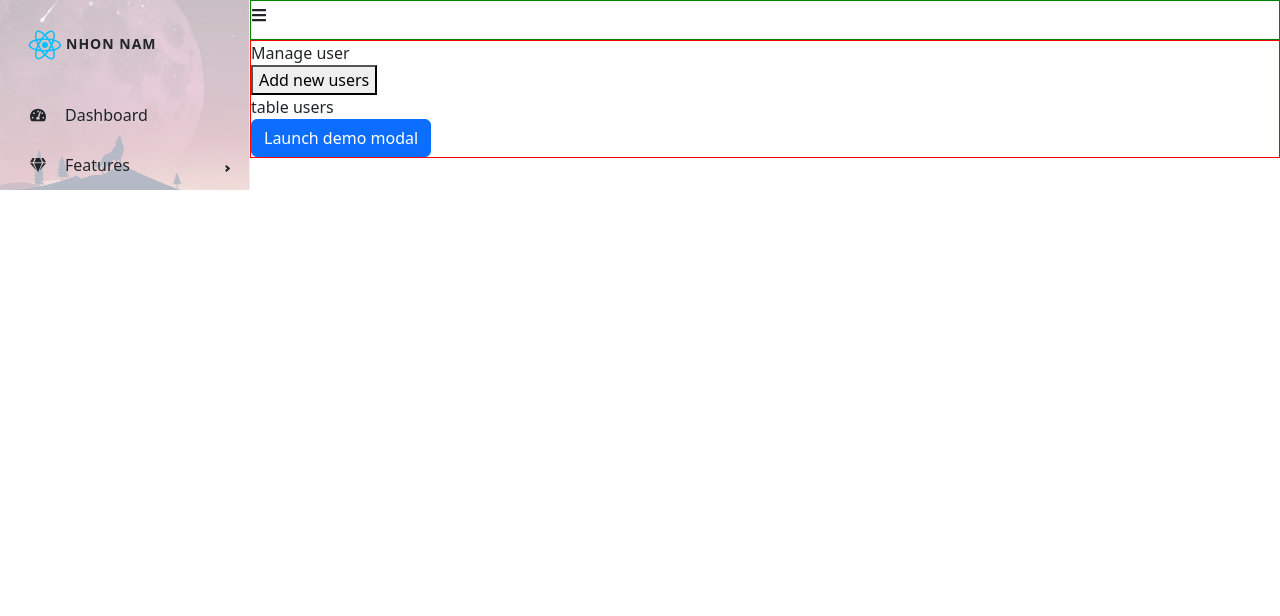
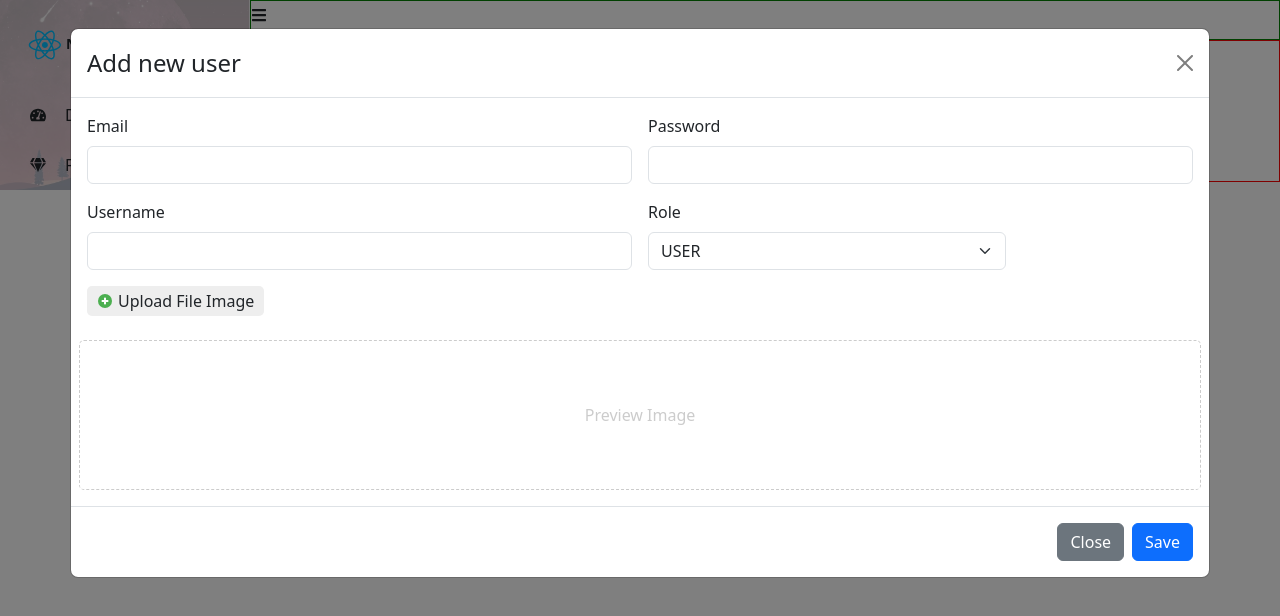
Before and after one commit to nhonnam/react-mock-app, a React (Create React App) app: page /admins/manage-users in a window 1280 px wide. Both pictures are taken after a click on the button "Add new users". Shown: the top 616 px of the page. Built offline with nearby package versions, Linux system fonts and the light colour scheme.

Commit message:
API services customize axios

```diff
--- a/src/components/Admin/Admin.js
+++ b/src/components/Admin/Admin.js
@@ -4,6 +4,8 @@ import "./Admin.scss";
 import { useState } from "react";
 import { FaBars } from "react-icons/fa";
 import { Outlet } from "react-router-dom";
+import { ToastContainer, toast } from "react-toastify";
+import "react-toastify/dist/ReactToastify.css";
 
 const Admin = (props) => {
   const [collapsed, setCollapsed] = useState(false);
@@ -26,6 +28,18 @@ const Admin = (props) => {
           <Outlet />
         </div>
       </div>
+      <ToastContainer
+        position="top-right"
+        autoClose={5000}
+        hideProgressBar={false}
+        newestOnTop={false}
+        closeOnClick
+        rtl={false}
+        pauseOnFocusLoss
+        draggable
+        pauseOnHover
+        theme="light"
+      />
     </div>
   );
 };
--- a/src/components/Admin/Content/ManageUser.js
+++ b/src/components/Admin/Content/ManageUser.js
@@ -1,16 +1,27 @@
 import ModalCreateUser from "./ModalCreateUser";
 import "./ManageUser.scss";
+import { FcPlus } from "react-icons/fc";
+import { useState } from "react";
 
 const ManageUser = (props) => {
+  const [showModalCreateUser, setShowModalCreateUser] = useState(false);
   return (
     <div className="manage-users-container">
       <div className="title">Manage user</div>
       <div className="users-content">
-        <div>
-          <button>Add new users</button>
+        <div className="btn-add-new">
+          <button
+            className="btn btn-primary"
+            onClick={() => setShowModalCreateUser(true)}
+          >
+            <FcPlus /> Add new users
+          </button>
         </div>
-        <div>table users</div>
-        <ModalCreateUser />
+        <div className="table-users-container">table users</div>
+        <ModalCreateUser
+          show={showModalCreateUser}
+          setShow={setShowModalCreateUser}
+        />
       </div>
     </div>
   );
--- a/src/components/Admin/Content/ManageUser.scss
+++ b/src/components/Admin/Content/ManageUser.scss
@@ -1,6 +1,20 @@
 .manage-users-container {
+    padding: 10px;
+
     .users-content {
+        .btn-add-new {
+            margin: 15px 0;
+            button {
+                border: none;
+                border-radius: 3px;
+            }
 
+        }
+    }
+
+    .title {
+        font-weight: 600;
+        font-size: 20px;
     }
 }
 
--- a/src/components/Admin/Content/ModalCreateUser.js
+++ b/src/components/Admin/Content/ModalCreateUser.js
@@ -2,12 +2,20 @@ import React, { useState } from "react";
 import Button from "react-bootstrap/Button";
 import Modal from "react-bootstrap/Modal";
 import { FcPlus } from "react-icons/fc";
+import { toast } from "react-toastify";
+import { postCreateNewUser } from "../../../services/apiService";
 
-const ModalCreateUser = () => {
-  const [show, setShow] = useState(false);
-
-  const handleClose = () => setShow(false);
-  const handleShow = () => setShow(true);
+const ModalCreateUser = (props) => {
+  const { show, setShow } = props;
+  const handleClose = () => {
+    setShow(false);
+    setEmail("");
+    setPassword("");
+    setUsername("");
+    setRole("USER");
+    setEmail("");
+    setPreviewImage("");
+  };
 
   const [email, setEmail] = useState("");
   const [password, setPassword] = useState("");
@@ -25,12 +33,46 @@ const ModalCreateUser = () => {
     }
   };
 
+  const validateEmail = (email) => {
+    return String(email)
+      .toLowerCase()
+      .match(
+        /^(([^<>()[\]\\.,;:\s@"]+(\.[^<>()[\]\\.,;:\s@"]+)*)|(".+"))@((\[[0-9]{1,3}\.[0-9]{1,3}\.[0-9]{1,3}\.[0-9]{1,3}\])|(([a-zA-Z\-0-9]+\.)+[a-zA-Z]{2,}))$/
+      );
+  };
+
+  const handleSubmitCreateUser = async () => {
+    const isValidEmail = validateEmail(email);
+    if (!isValidEmail) {
+      toast.error("Invalid email.");
+      return;
+    }
+
+    if (!password) {
+      toast.error("Invalid password.");
+      return;
+    }
+
+    let data = await postCreateNewUser(email, password, username, role, image);
+
+    if (data) {
+      toast.success("Create user successfully");
+      handleClose();
+    } else {
+      toast.error("Create user failed");
+    }
+
+    // if (data && data.EC === 0) {
+    //   toast.success(data.EM);
+    //   handleClose();
+    // }
+    // if (data && data.EC !== 0) {
+    //   toast.error(data.EM);
+    // }
+  };
+
   return (
     <>
-      <Button variant="primary" onClick={handleShow}>
-        Launch demo modal
-      </Button>
-
       <Modal
         show={show}
         onHide={handleClose}
@@ -106,7 +148,7 @@ const ModalCreateUser = () => {
           <Button variant="secondary" onClick={handleClose}>
             Close
           </Button>
-          <Button variant="primary" onClick={handleClose}>
+          <Button variant="primary" onClick={() => handleSubmitCreateUser()}>
             Save
           </Button>
         </Modal.Footer>
--- /dev/null
+++ b/src/services/apiService.js
@@ -0,0 +1,13 @@
+import axios from "../utils/axiosCustomize";
+
+const postCreateNewUser = (email, password, username, role, image) => {
+  const data = new URLSearchParams();
+  data.append("email", email);
+  data.append("password", password);
+  data.append("username", username);
+  data.append("role", role);
+  data.append("userImage", image);
+  return axios.post("react-mock-app/participants", data);
+};
+
+export { postCreateNewUser };
--- /dev/null
+++ b/src/utils/axiosCustomize.js
@@ -0,0 +1,35 @@
+import axios from "axios";
+
+const instance = axios.create({
+  baseURL: "https://6374bc8748dfab73a4e74ad5.mockapi.io/",
+});
+
+// Add a request interceptor
+instance.interceptors.request.use(
+  function (config) {
+    // Do something before request is sent
+    return config;
+  },
+  function (error) {
+    // Do something with request error
+    return Promise.reject(error);
+  }
+);
+
+// Add a response interceptor
+instance.interceptors.response.use(
+  function (response) {
+    // Any status code that lie within the range of 2xx cause this function to trigger
+    // Do something with response data
+    return response && response.data ? response.data : response;
+  },
+  function (error) {
+    // Any status codes that falls outside the range of 2xx cause this function to trigger
+    // Do something with response error
+    return error && error.response && error.response.data
+      ? error.response.data
+      : Promise.reject(error);
+  }
+);
+
+export default instance;
```
